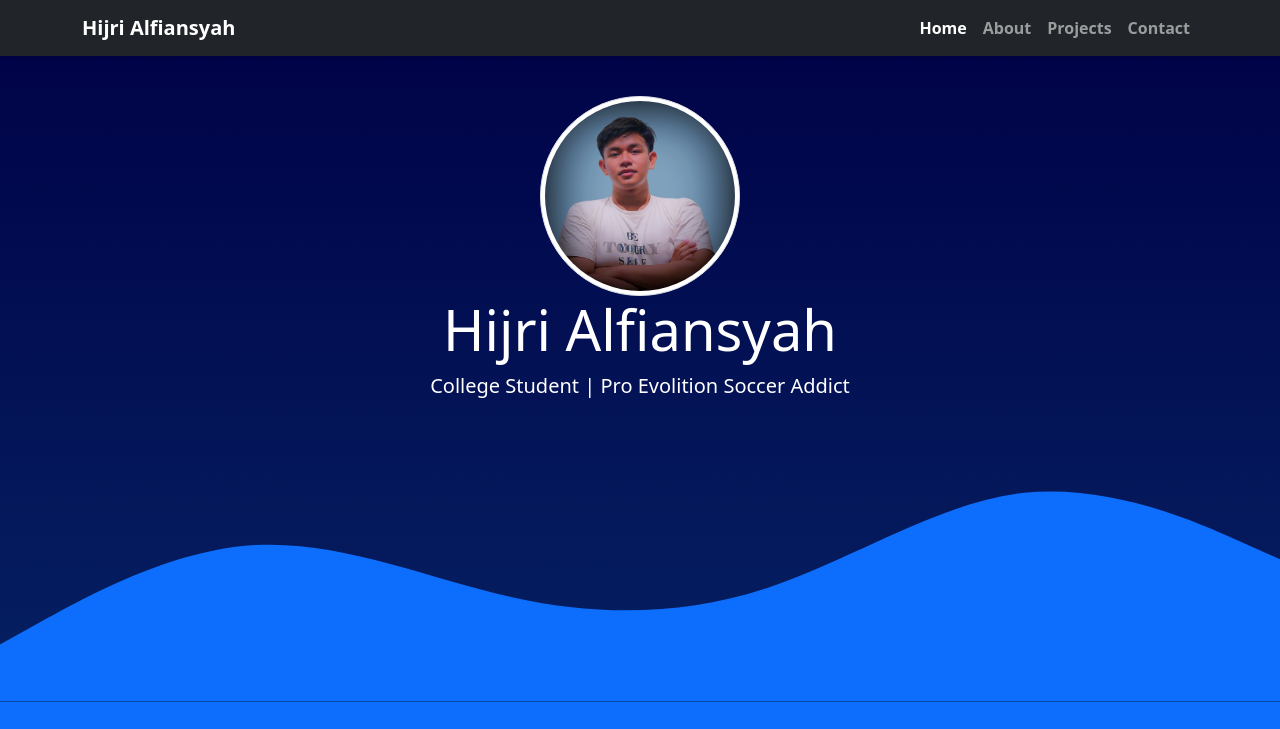
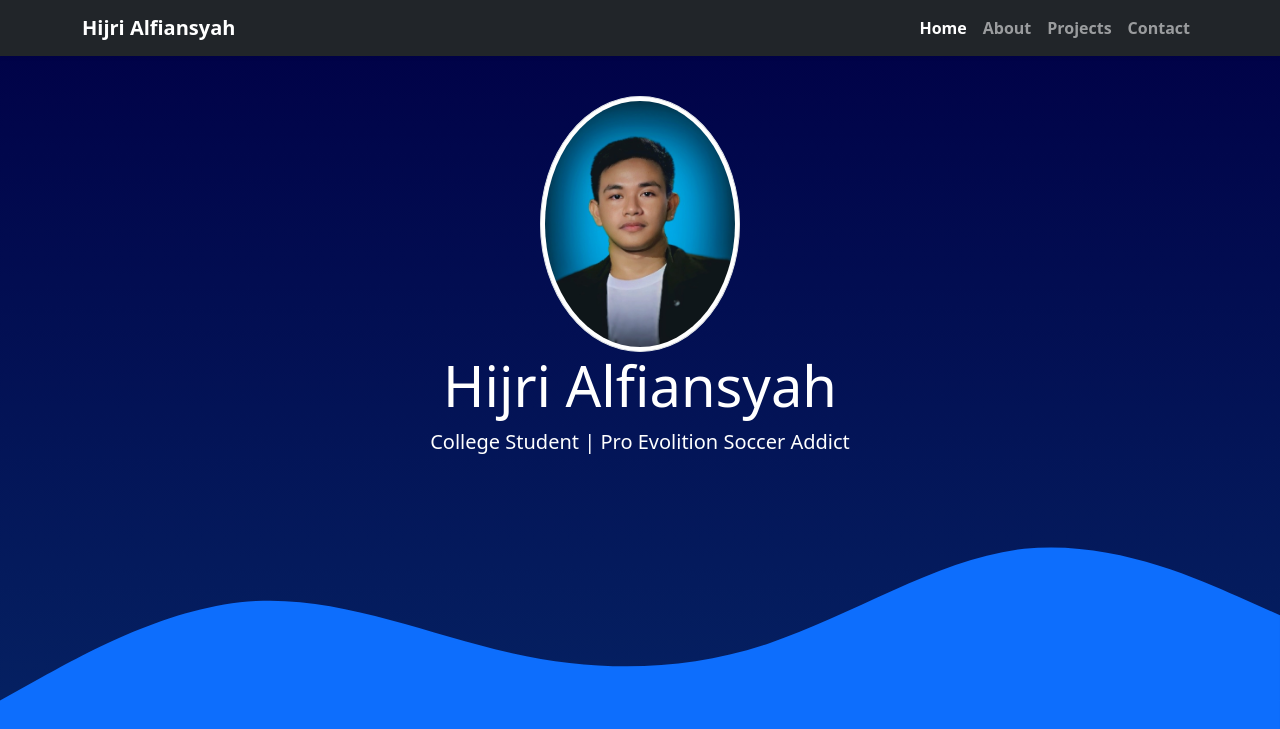
Before and after one commit to hijrialfiansyah/hijrialfiansyah.github.io, a plain HTML site: page index.html in a window 1280 px wide. Shown: the top 729 px of the page. Drawn offline with nearby package versions, Linux system fonts and the light colour scheme.

Commit message:
ganti gambar

```diff
--- a/index.html
+++ b/index.html
@@ -42,7 +42,7 @@
     <!-- akhir navbar -->
     <!-- jumbotron -->
     <section class="jumbotron text-center">
-      <img src="img/Jambrong2.jpg" alt="Hijri AlFiansyah" width="200" class="rounded-circle img-thumbnail" />
+      <img src="img/jambrong3.jpeg" alt="Hijri AlFiansyah" width="200" class="rounded-circle img-thumbnail" />
       <h1 class="display-4">Hijri Alfiansyah</h1>
       <p class="lead">College Student | Pro Evolition Soccer Addict  </p>
 
```
Also changed, not shown: img/Jambrong2.jpg (deleted), img/hijri.jpg (deleted), img/jambrong3.jpeg (added).
